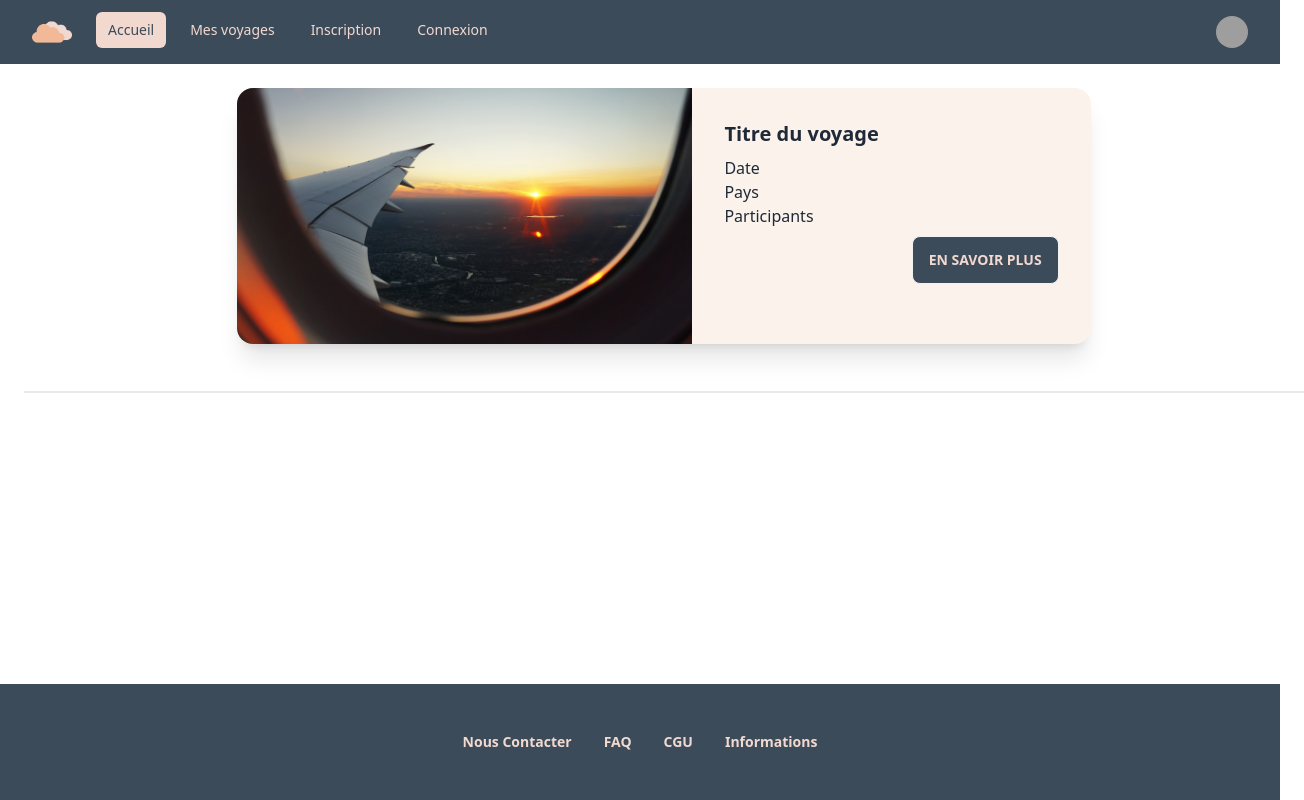
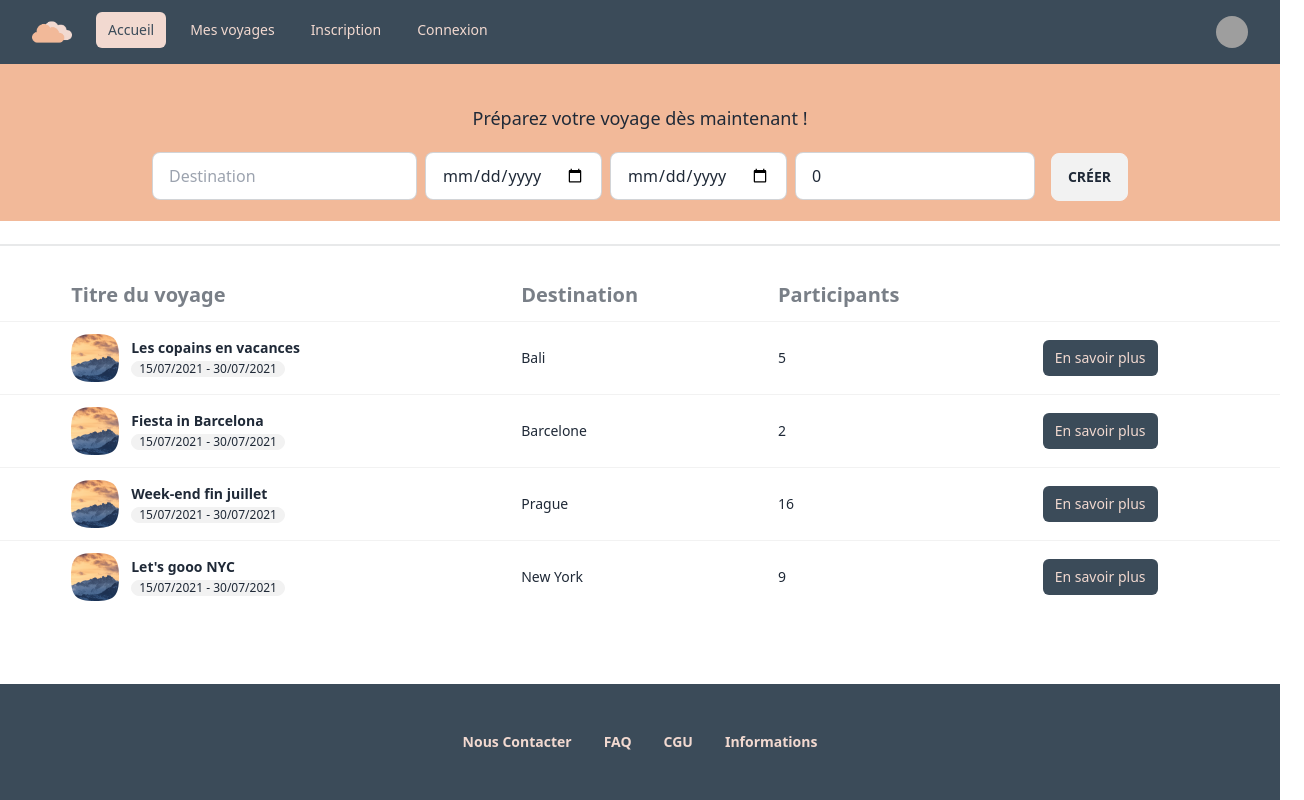
Before and after one commit to laurafeugene/site-voyage-front, a React (Vite) app: page /voyages in a window 1280 px wide. Shown: the whole page, 1304 px wide, since content can reach past the window. Built offline with nearby package versions, Linux system fonts and the light colour scheme; grey boxes are pictures that could not be loaded.

Commit message:
add travel form and travels history

```diff
--- /dev/null
+++ b/src/components/App/TravelsHistory/History.tsx
@@ -0,0 +1,151 @@
+function History() {
+  return (
+    <div className="overflow-x-auto">
+      <div className="divider" />
+      <table className="table mx-auto max-w-7xl">
+        {/* head */}
+        <thead>
+          <tr>
+            <th />
+            <th className="text-xl">Titre du voyage</th>
+            <th className="text-xl">Destination</th>
+            <th className="text-xl">Participants</th>
+            <th />
+          </tr>
+        </thead>
+        <tbody>
+          {/* row 1 */}
+          <tr>
+            <th />
+            <td>
+              <div className="flex items-center space-x-3">
+                <div className="avatar">
+                  <div className="mask mask-squircle w-12 h-12">
+                    <img
+                      src="src/assets/marek-piwnicki-jFukTjphXbI-unsplash.jpg"
+                      alt="Avatar Tailwind CSS Component"
+                    />
+                  </div>
+                </div>
+                <div>
+                  <div className="font-bold">Les copains en vacances</div>
+                  <span className="badge badge-ghost badge-sm">
+                    15/07/2021 - 30/07/2021
+                  </span>
+                </div>
+              </div>
+            </td>
+            <td>
+              Bali
+              <br />
+            </td>
+            <td>5</td>
+            <th>
+              <button className="text-lightest bg-darkest hover:bg-darkest-700 hover:text-lightest rounded-md px-3 py-2 text-sm font-medium">
+                En savoir plus
+              </button>
+            </th>
+          </tr>
+          {/* row 2 */}
+          <tr>
+            <th />
+            <td>
+              <div className="flex items-center space-x-3">
+                <div className="avatar">
+                  <div className="mask mask-squircle w-12 h-12">
+                    <img
+                      src="src/assets/marek-piwnicki-jFukTjphXbI-unsplash.jpg"
+                      alt="Avatar Tailwind CSS Component"
+                    />
+                  </div>
+                </div>
+                <div>
+                  <div className="font-bold">Fiesta in Barcelona </div>
+                  <span className="badge badge-ghost badge-sm">
+                    15/07/2021 - 30/07/2021
+                  </span>
+                </div>
+              </div>
+            </td>
+            <td>
+              Barcelone
+              <br />
+            </td>
+            <td>2</td>
+            <th>
+              <button className="text-lightest bg-darkest hover:bg-darkest-700 hover:text-lightest rounded-md px-3 py-2 text-sm font-medium">
+                En savoir plus
+              </button>
+            </th>
+          </tr>
+          {/* row 3 */}
+          <tr>
+            <th />
+            <td>
+              <div className="flex items-center space-x-3">
+                <div className="avatar">
+                  <div className="mask mask-squircle w-12 h-12">
+                    <img
+                      src="src/assets/marek-piwnicki-jFukTjphXbI-unsplash.jpg"
+                      alt="Avatar Tailwind CSS Component"
+                    />
+                  </div>
+                </div>
+                <div>
+                  <div className="font-bold">Week-end fin juillet</div>
+                  <span className="badge badge-ghost badge-sm">
+                    15/07/2021 - 30/07/2021
+                  </span>
+                </div>
+              </div>
+            </td>
+            <td>
+              Prague
+              <br />
+            </td>
+            <td>16</td>
+            <th>
+              <button className="text-lightest bg-darkest hover:bg-darkest-700 hover:text-lightest rounded-md px-3 py-2 text-sm font-medium">
+                En savoir plus
+              </button>
+            </th>
+          </tr>
+          {/* row 4 */}
+          <tr>
+            <th />
+            <td>
+              <div className="flex items-center space-x-3">
+                <div className="avatar">
+                  <div className="mask mask-squircle w-12 h-12">
+                    <img
+                      src="src/assets/marek-piwnicki-jFukTjphXbI-unsplash.jpg"
+                      alt="Avatar Tailwind CSS Component"
+                    />
+                  </div>
+                </div>
+                <div>
+                  <div className="font-bold">Let's gooo NYC</div>
+                  <span className="badge badge-ghost badge-sm">
+                    15/07/2021 - 30/07/2021
+                  </span>
+                </div>
+              </div>
+            </td>
+            <td>
+              New York
+              <br />
+            </td>
+            <td>9</td>
+            <th>
+              <button className="text-lightest bg-darkest hover:bg-darkest-700 hover:text-lightest rounded-md px-3 py-2 text-sm font-medium">
+                En savoir plus
+              </button>
+            </th>
+          </tr>
+        </tbody>
+      </table>
+    </div>
+  );
+}
+
+export default History;
--- a/src/components/App/TravelsHistory/TravelsHistory.tsx
+++ b/src/components/App/TravelsHistory/TravelsHistory.tsx
@@ -1,30 +1,12 @@
+import TravelForm from '../Home/TravelForm/TravelForm';
+import History from './History';
+
 function TravelsHistory() {
   return (
-    <div className="flex flex-col space-y-10 w-full m-6 items-center">
-      <div className="w-2/3 card lg:card-side bg-lightest-300 shadow-xl">
-        <figure>
-          <img
-            src="src/assets/eva-darron-oCdVtGFeDC0-unsplash.jpg"
-            alt="Album"
-            className="object-cover w-full max-h-64"
-          />
-        </figure>
-        <div className="card-body">
-          <h2 className="card-title">Titre du voyage</h2>
-          <ol>
-            <li>Date</li>
-            <li>Pays </li>
-            <li>Participants</li>
-          </ol>
-          <div className="card-actions justify-end">
-            <button className="btn bg-darkest text-lightest">
-              En savoir plus
-            </button>
-          </div>
-        </div>
-      </div>
-      <div className="divider" />
-    </div>
+    <>
+      <TravelForm />
+      <History />
+    </>
   );
 }
 
```
